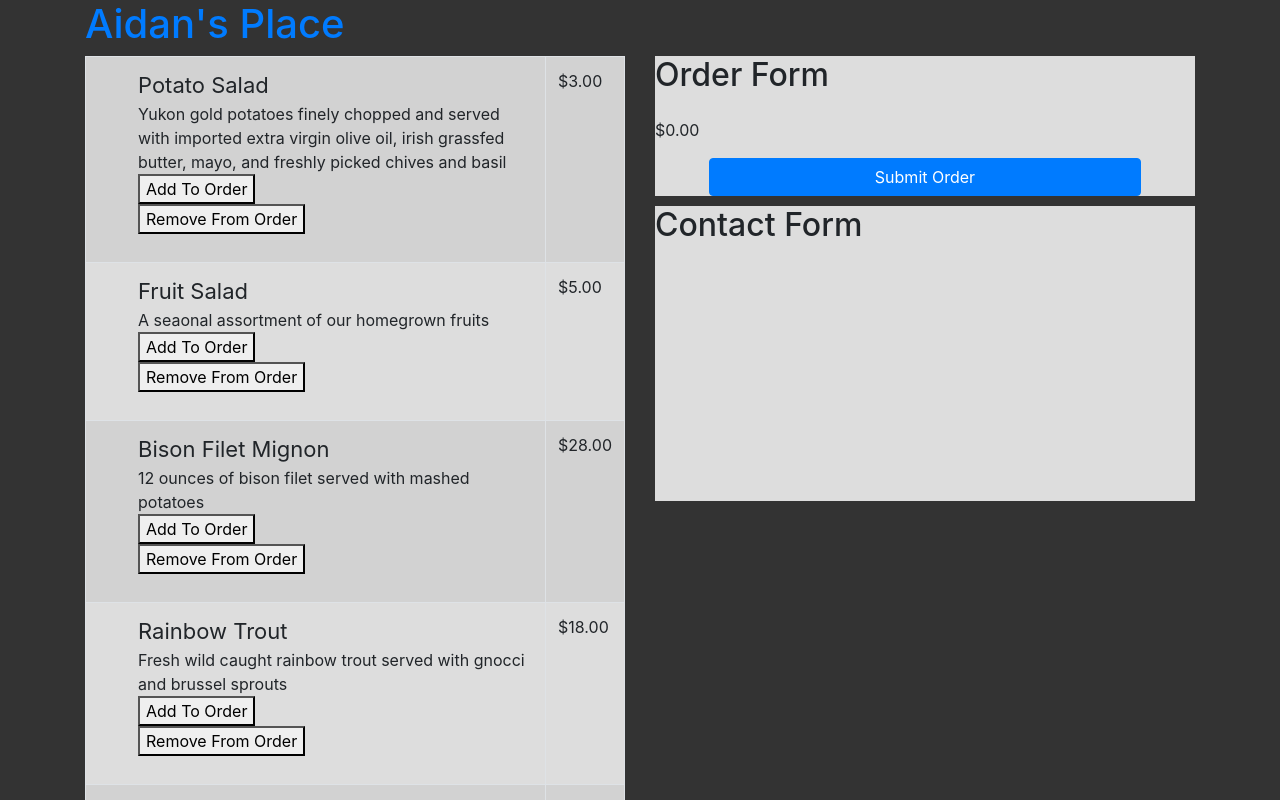
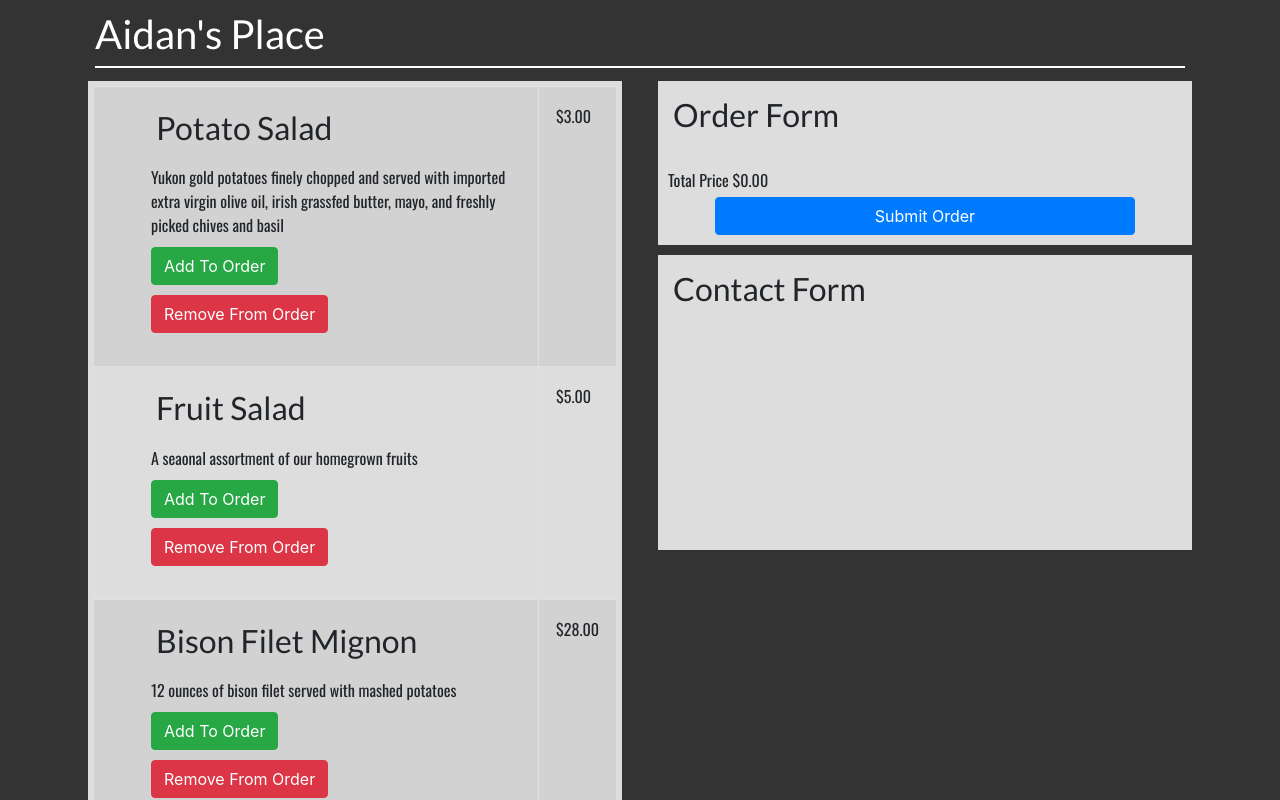
Before and after one commit to ccs-student-submissions/5-4-1-bobs-place-apierc2175, a React (Create React App) app in the folder my-app/: page / in a window 1280 px wide. Shown: the top 800 px of the page. Built offline with nearby package versions, Linux system fonts and the light colour scheme.

Commit message:
whole site styled and functional

```diff
--- a/my-app/src/components/MenuList.js
+++ b/my-app/src/components/MenuList.js
@@ -28,13 +28,13 @@ class MenuList extends Component {
       <tr>
         <td>
           <ul>
-            <li className="menu-item-name">{item.name}</li>
-            <li>{item.description}</li>
-            <li><button onClick={() => this.props.addToCart(item)}>Add To Order</button></li>
-            <li><button onClick={() => this.props.removeFromCart(item)}>Remove From Order</button></li>
+            <li className="menu-item-name"><h2>{item.name}</h2></li>
+            <li><p>{item.description}</p></li>
+            <li><button className="btn btn-success" onClick={() => this.props.addToCart(item)}>Add To Order</button></li>
+            <li><button className="btn btn-danger" onClick={() => this.props.removeFromCart(item)}>Remove From Order</button></li>
           </ul>
         </td>
-        <td>${item.price}.00</td>
+        <td><p>${item.price}.00</p></td>
       </tr>
     ))
     return (
--- a/my-app/src/components/OrderForm.js
+++ b/my-app/src/components/OrderForm.js
@@ -22,11 +22,11 @@ class OrderForm extends Component {
       <tr>
         <td>
           <ul>
-            <li className="menu-item-name">{item.name}</li>
-            <li>{item.description}</li>
+            <li className="menu-item-name"><h2>{item.name}</h2></li>
+            <li><p>{item.description}</p></li>
           </ul>
         </td>
-        <td>${item.price}</td>
+        <td><p>${item.price}</p></td>
       </tr>
       </div>
     ));
@@ -39,7 +39,7 @@ class OrderForm extends Component {
             {orderItems}
           </tbody>
         </Table>
-        <p>${this.props.subtotal}.00</p>
+        <p>Total Price ${this.props.subtotal}.00</p>
         <a href="#"><button className="btn btn-primary sub-btn" onClick={() => this.props.submitOrder()}>Submit Order</button></a>
       </section>
     )
--- a/my-app/src/containers/App.css
+++ b/my-app/src/containers/App.css
@@ -1,3 +1,6 @@
+@import url('https://fonts.googleapis.com/css?family=Oswald&display=swap');
+@import url('https://fonts.googleapis.com/css?family=Lato&display=swap');
+
 .App {
   text-align: center;
 }
@@ -21,7 +24,25 @@
   color: #09d3ac;
 }
 
+h1, h2 {
+  font-family: 'Lato', sans-serif;
+}
+
+h2 {
+  padding: 10px;
+}
+
+p {
+  font-family: 'Oswald', sans-serif;
+}
+
+h1.place-name {
+  color: #fff;
+}
+
 section {
+  padding: 5px;
+  margin: 3px;
 }
 
 section.order-form {
@@ -61,10 +82,23 @@ button.sub-btn {
   margin-right: auto;
 }
 
+header {
+  border-bottom: solid 2px #fff;
+  margin: 10px;
+}
+
 body {
   background-color: #333;
+}
+
+p {
+  margin: 5px;
 }
 
 :hover {
   text-decoration: none !important;
 }
+
+button {
+  margin: 5px;
+}
--- a/my-app/src/containers/App.js
+++ b/my-app/src/containers/App.js
@@ -22,7 +22,7 @@ class App extends Component {
   }
 
   componentDidMount() {
-    let menuItems = [{name: 'Potato Salad', description: 'Yukon gold potatoes finely chopped and served with imported extra virgin olive oil, irish grassfed butter, mayo, and freshly picked chives and basil', price: 3}, {name: 'Fruit Salad', description: 'A seaonal assortment of our homegrown fruits', price: 5}, {name: 'Bison Filet Mignon', description: '12 ounces of bison filet served with mashed potatoes', price: 28}, {name: 'Rainbow Trout', description: 'Fresh wild caught rainbow trout served with gnocci and brussel sprouts', price: 18}, {name: 'Lobster Sandwich', description: '8 ounces of fresh lobster, caught this morning, served on our homemade sourdough with a generous serving of mayo', price: 14}, {name: 'Turkey On Rye', description: 'Turkey, provolone, mayo, dijon mustard, kale, sliced tomatoes, and raw honey on rye bread', price: 12}, {name: 'BLT Pimento', description: 'Uncured bacon, lettuce, tomato, extra virgin olive oil, grassfed irish butter, and our secret spice blend on sourdough', price: 11}, {name: 'Beverages', description: 'Komboucha(ginger, berry, or honey flavored), Water(Fiji or Voss), or Fresh pressed juice of the day', price: 5}]
+    let menuItems = [{name: 'Potato Salad', description: 'Yukon gold potatoes finely chopped and served with imported extra virgin olive oil, irish grassfed butter, mayo, and freshly picked chives and basil', price: 3}, {name: 'Fruit Salad', description: 'A seaonal assortment of our homegrown fruits', price: 5}, {name: 'Bison Filet Mignon', description: '12 ounces of bison filet served with mashed potatoes', price: 28}, {name: 'Rainbow Trout', description: 'Fresh wild caught rainbow trout served with gnocci and brussel sprouts', price: 18}, {name: 'Lobster Sandwich', description: '8 ounces of fresh lobster, caught this morning, served on our homemade sourdough with a generous serving of mayo', price: 14}, {name: 'Turkey On Rye', description: 'Turkey, provolone, mayo, dijon mustard, kale, sliced tomatoes, and raw honey on rye bread', price: 12}, {name: 'BLT Pimento', description: 'Uncured bacon, lettuce, tomato, extra virgin olive oil, grassfed irish butter, and our secret spice blend on sourdough', price: 11}, {name: 'Komboucha', description: 'ginger, berry, or honey flavored', price: 4}, {name: 'Water', description: 'Fiji or Voss', price: 4}, {name: 'Fresh pressed juice', description: 'Seasonal fruits and veggetables juiced fresh to order', price: 6}]
     this.setState({menuItems: menuItems});
   }
 
@@ -58,12 +58,14 @@ class App extends Component {
     return (
       <React.Fragment>
       <Container>
-          <h1 className="text-primary">Aidan's Place</h1>
+        <header>
+          <h1 className="place-name">Aidan's Place</h1>
+        </header>
         <Row>
-          <Col xs="6">
+          <Col xs="12" md="6">
             <MenuList menuItems={this.state.menuItems} addToCart={this.addToCart} removeFromCart={this.removeFromCart} />
           </Col>
-          <Col xs="6">
+          <Col xs="12" md="6">
             <OrderForm orderItems={this.state.orderItems} subtotal={this.state.subtotal} submitOrder={this.submitOrder} />
 
             <ContactForm />
```
